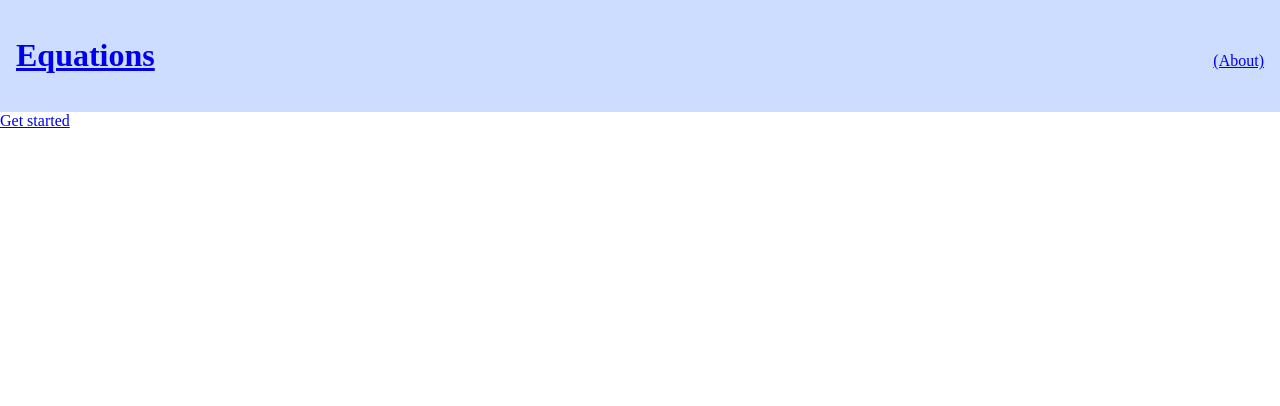
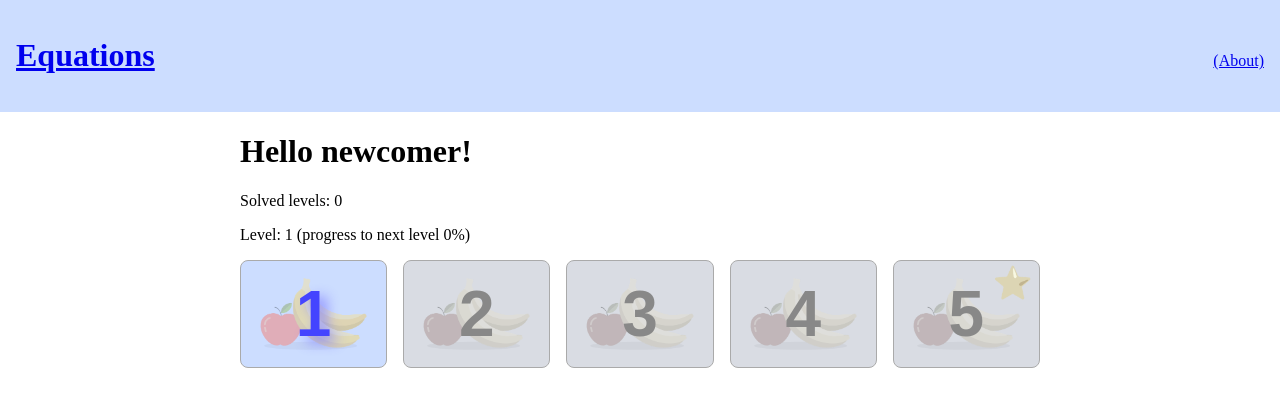
Before and after one commit to jacekkopecky/equations, a React (Vite) app: page / in a window 1280 px wide. Shown: the top 406 px of the page. Built offline with nearby package versions, Linux system fonts and the light colour scheme.

Commit message:
add first-stage overview

```diff
--- a/src/js/components/App.css
+++ b/src/js/components/App.css
@@ -2,6 +2,12 @@
   --bg: white;
   --fg: black;
   --header-bg: #cdf;
+  --border: #aaa;
+  --level-n-fg: #44f;
+  --level-n-shadow: 0.1em 0.1em 0.2em #88f;
+  --level-n-dis-fg: #888;
+  --level-n-dis-shadow: none;
+  --level-bg: #cdf;
 }
 
 html,
--- a/src/js/components/App.js
+++ b/src/js/components/App.js
@@ -7,6 +7,7 @@ import {
 } from 'react-router-dom';
 
 import SolveAssignment from './SolveAssignment';
+import Overview from './Overview';
 import { PropsFromRouteParams } from '../tools/react';
 
 import './App.css';
@@ -21,7 +22,7 @@ export default function App() {
 
       <Switch>
         <Route exact path="/">
-          <Link to="/eq">Get started</Link>
+          <Overview />
         </Route>
         <Route exact path="/eq/:level(\d+)/:n(\d+)">
           <PropsFromRouteParams>
--- /dev/null
+++ b/src/js/components/Overview.css
@@ -0,0 +1,66 @@
+#overview .levels {
+  display: flex;
+  flex-direction: row;
+}
+
+#overview .level {
+  position: relative;
+  width: 20%;
+  min-height: 4em;
+  z-index: 0;
+  padding: 1em;
+  border: solid thin var(--border);
+  border-radius: 0.5em;
+  text-align: center;
+  text-decoration: none;
+  background-color: var(--level-bg);
+}
+
+#overview .level.disabled {
+  cursor: default;
+  filter: grayscale(0.8);
+}
+
+#overview .level:not(.disabled):hover {
+  box-shadow: 0.3em 0.3em 1em var(--border);
+}
+
+#overview .levels > .level:not(:first-child) {
+  margin-left: 1em;
+}
+
+#overview .level .icon {
+  position: absolute;
+  left: 0;
+  right: 0;
+  bottom: 0;
+  top: 0;
+  max-height: 100%;
+  max-width: 100%;
+  padding: 1em;
+  box-sizing: border-box;
+  opacity: 0.4;
+  margin: auto;
+  z-index: -1;
+}
+
+#overview .level .n {
+  font-family: sans-serif;
+  font-size: 4em;
+  color: var(--level-n-fg);
+  text-shadow: var(--level-n-shadow);
+  font-weight: bold;
+}
+
+#overview .level.disabled .n {
+  color: var(--level-n-dis-fg);
+  text-shadow: var(--level-n-dis-shadow);
+}
+
+#overview .level.challenge::before {
+  content: '⭐️';
+  font-size: 2em;
+  position: absolute;
+  top: 0.1em;
+  right: 0.2em;
+}
--- /dev/null
+++ b/src/js/components/Overview.js
@@ -0,0 +1,64 @@
+import React from 'react';
+import { Link } from 'react-router-dom';
+
+import './Overview.css';
+
+import levels from '../levels/index';
+import Random from '../tools/random';
+
+const rng = new Random();
+
+export default function App() {
+  return (
+    <main id="overview">
+      <h1>Hello newcomer!</h1>
+      <p>Solved levels: 0</p>
+      <p>Level: 1 (progress to next level 0%)</p>
+      <div className="levels">
+        <Level level={1} n={1} />
+        <Level disabled level={1} n={2} />
+        <Level disabled level={1} n={3} />
+        <Level disabled level={1} n={4} />
+        <Level disabled level={2} n={5} isChallenge />
+      </div>
+    </main>
+  );
+}
+
+function Level(props) {
+  const {
+    level,
+    n,
+    isChallenge,
+    disabled,
+  } = props;
+
+  // create a sample assignment at given level
+  // no need to use `n` for rng, we're only using the level's image
+  const assignment = levels[level](rng);
+
+  const mainClass = `level ${isChallenge ? 'challenge' : ''}`;
+
+  const content = (
+    <>
+      { assignment.image && (
+        <img className="icon" src={assignment.image} alt="level icon" draggable="false" />
+      ) }
+      <span className="n">{ n }</span>
+    </>
+  );
+
+  if (disabled) {
+    return (
+      <div className={`${mainClass} disabled`}>
+        { content }
+      </div>
+    );
+  } else {
+    return (
+      <Link to={`/eq/${level}/${n}`} className={mainClass}>
+        { content }
+      </Link>
+    );
+  }
+}
```
